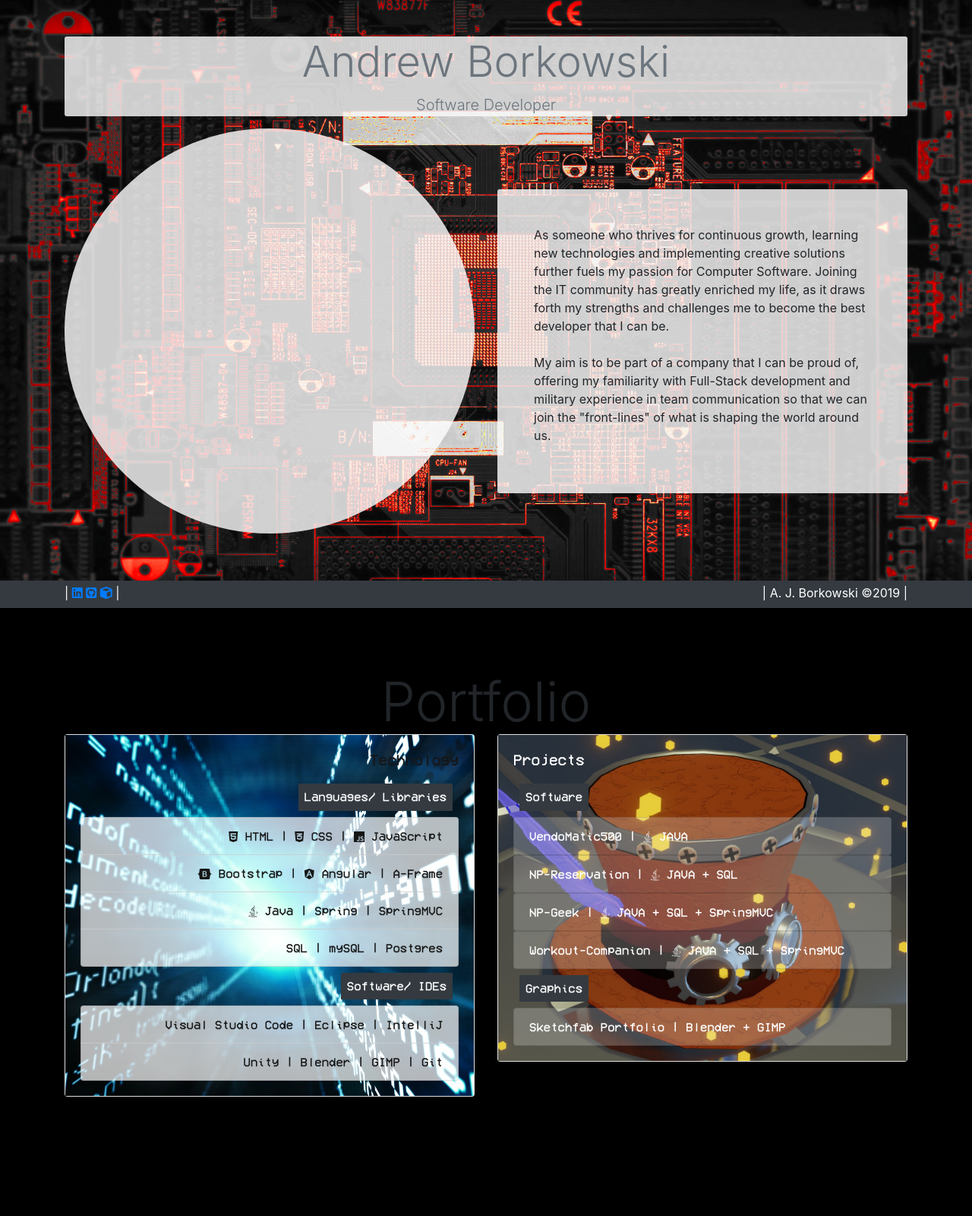
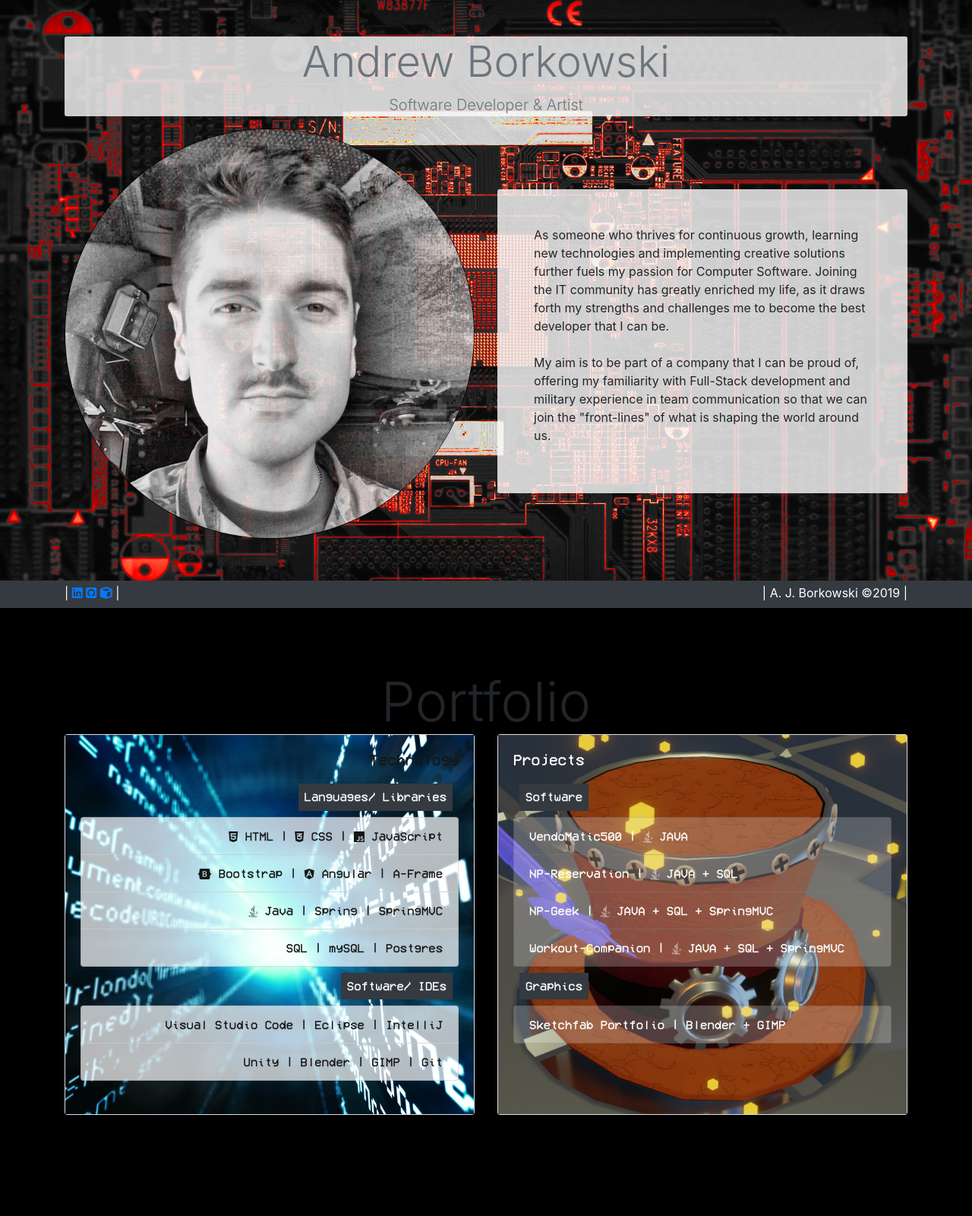
Before and after one commit to AnJoBo/AnJoBo, a PHP site: page / in a window 1280 px wide. Shown: the whole page at 76% size. Run offline with PHP 8.4, Linux system fonts and the light colour scheme; some libraries are stand-ins or nearby versions.

Commit message:
added photo, styles fixes

```diff
--- a/index.html
+++ b/index.html
@@ -26,13 +26,13 @@
                     <div class="col-12">
                         <div id="title" class="text-muted mt-5">
                             <h1 class="display-4 text-center">Andrew Borkowski</h1>
-                            <p class="lead text-center">Software Developer</p>
+                            <p class="lead text-center">Software Developer & Artist</p>
                         </div>
                     </div>
                 </div>
                 <div class="row">
                     <div class="col-sm-12 col-md-6">
-                        <img id="picture" src="img/whiteBlock.png" class="rounded-circle text-center img-fluid">
+                        <img id="picture" src="img/photo.png" class="rounded-circle text-center img-fluid">
                     </div>
                     <div class="d-none d-md-inline col-md-6">
                         <div id="about" class="p-5">
@@ -102,14 +102,14 @@
                                     <h5 class="card-title">Projects</h5>
                                     <h6 class="card-subtitle m-2 bg-dark d-inline-block p-2">Software</h6>
                                     <ul class="list-group list-bg">
-                                        <a href="https://github.com/ajborkowski/VendoMatic500" target="_blank">
-                                            <li class="list-group-item">VendoMatic500 | <i class="fab fa-java"></i> JAVA</li></a>
-                                        <a href="https://github.com/ajborkowski/NP-Reservation" target="_blank">
-                                            <li class="list-group-item">NP-Reservation | <i class="fab fa-java"></i> JAVA + SQL</li></a>
-                                        <a href="https://github.com/ajborkowski/NP-Geek" target="_blank">
-                                            <li class="list-group-item">NP-Geek | <i class="fab fa-java"></i> JAVA + SQL + SpringMVC</li></a>
-                                        <a href="https://github.com/ajborkowski/Workout-Companion" target="_blank">
-                                            <li class="list-group-item">Workout-Companion | <i class="fab fa-java"></i> JAVA + SQL + SpringMVC</li></a>
+                                        <!-- <a href="https://github.com/ajborkowski/VendoMatic500" target="_blank"> -->
+                                            <li class="list-group-item">VendoMatic500 | <i class="fab fa-java"></i> JAVA</li><!--</a> -->
+                                        <!-- <a href="https://github.com/ajborkowski/NP-Reservation" target="_blank"> -->
+                                            <li class="list-group-item">NP-Reservation | <i class="fab fa-java"></i> JAVA + SQL</li><!-- </a> -->
+                                        <!-- <a href="https://github.com/ajborkowski/NP-Geek" target="_blank"> -->
+                                            <li class="list-group-item">NP-Geek | <i class="fab fa-java"></i> JAVA + SQL + SpringMVC</li><!-- </a> -->
+                                        <!-- <a href="https://github.com/ajborkowski/Workout-Companion" target="_blank"> -->
+                                            <li class="list-group-item">Workout-Companion | <i class="fab fa-java"></i> JAVA + SQL + SpringMVC</li><!-- </a> -->
                                     </ul>
                                     <h6 class="card-subtitle m-2 bg-dark d-inline-block p-2">Graphics</h6>
                                     <ul class="list-group">
--- a/styles.css
+++ b/styles.css
@@ -3,8 +3,16 @@
     src: url(fonts/pixel.ttf);
 }
 
+html {
+    -ms-overflow-style: none;
+}
+
 body {
     background-color: black;
+}
+
+::-webkit-scrollbar {
+    display: none;
 }
 
 #head {
@@ -17,7 +25,8 @@ body {
 }
 
 img {
-    opacity: 0.8;
+    opacity: .9;
+    border: 1px solid black;
 }
 
 .pic-placeholder,
@@ -32,11 +41,16 @@ img {
 }
 
 #about {
-    overflow: scroll;
+    overflow-y: scroll;
+    overflow-x: hidden;
 }
 
-#about::-webkit-scrollbar { width: 0 !important }
+#about::-webkit-scrollbar { display: none; }
 #about { -ms-overflow-style: none; }
+
+.card {
+    height: 100%;
+}
 
 .card-gfx {
     background: url('img/thatspark.jpg') no-repeat center center fixed;
```
Also changed, not shown: img/photo.png (added).
